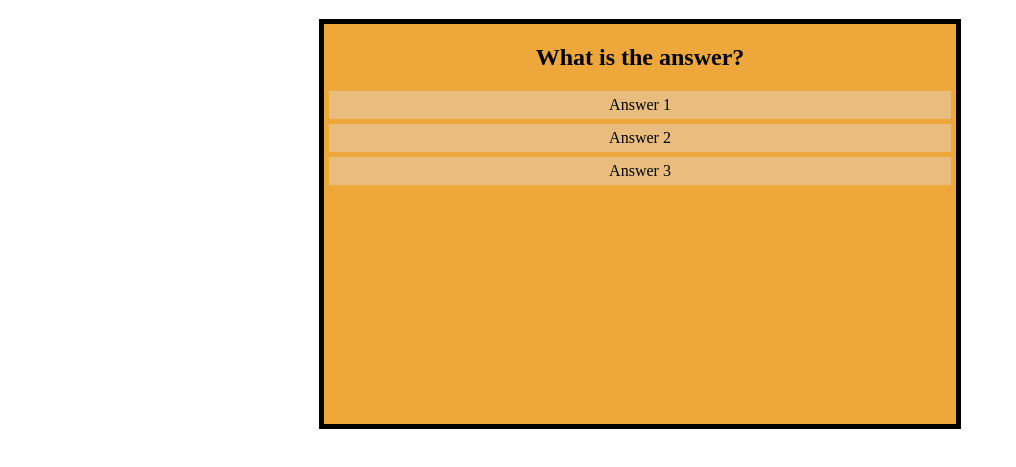
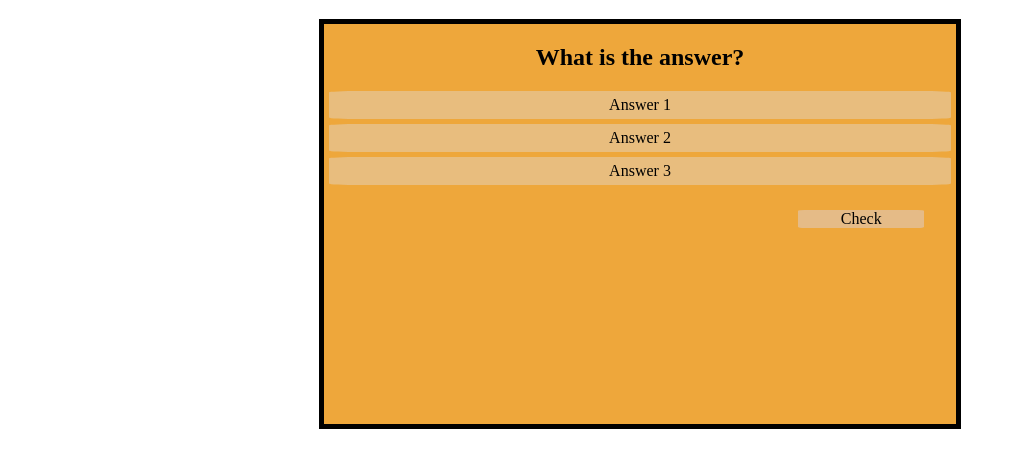
Before and after one commit to metens/Wildland-Fire-Review, a plain HTML site: page index.html in a window 1280 px wide. Shown: the part 61-528 px from the top of the page, without its empty margins (0-1016 px from the left). Drawn offline with Linux system fonts and the light colour scheme.

Commit message:
Testing with onClick events for answers

```diff
--- a/index.html
+++ b/index.html
@@ -13,10 +13,10 @@
 
         <div id="q1">
             <h2>What is the answer?</h2>
-
-            <div class="answer" id="a1">Answer 1</div>
-            <div class="answer" id="a2">Answer 2</div>
-            <div class="answer" id="a3">Answer 3</div>
+            <div class="answer btn" id="a1" onclick="selectAnswer(this.id)">Answer 1</div>
+            <div class="answer btn" id="a2">Answer 2</div>
+            <div class="answer btn" id="a3">Answer 3</div>
+            <div class="enter btn" onclick="enter()">Check</div>
         </div>
 
         <!-- <fieldset class="q1">
--- a/index.js
+++ b/index.js
@@ -1,3 +1,23 @@
+const submit = document.querySelector(".enter");
+
+function enter() {
+  submit.style.backgroundColor = "green";
+  //   submit.appendChild();
+}
+
+const answer1 = document.getElementById("a1");
+const answer2 = document.getElementById("a2");
+const answer3 = document.getElementById("a3");
+
+function selectAnswer(id) {
+  console.log(id);
+  if (id === "a1") {
+    answer1.style.backgroundColor = "red";
+  } else if (id === "a2") {
+  } else if (id === "a3") {
+  }
+}
+
 // const card = document.querySelector(".card");
 
 // // the array of review questions:
--- a/style.css
+++ b/style.css
@@ -19,7 +19,6 @@
 }
 
 .answer:hover {
-    /* font-size: large; */
     font-weight: bold;
 }
 
@@ -30,3 +29,16 @@
 .answer:visited {
     font-weight: bold;
 }
+
+.enter {
+    width: 20%;
+    margin: 4% 75%;
+    background-color: rgb(229, 187, 135);
+}
+
+.btn {
+    border-radius: 5%;
+}
+.enter:hover {
+    font-weight: bold;
+}
```
